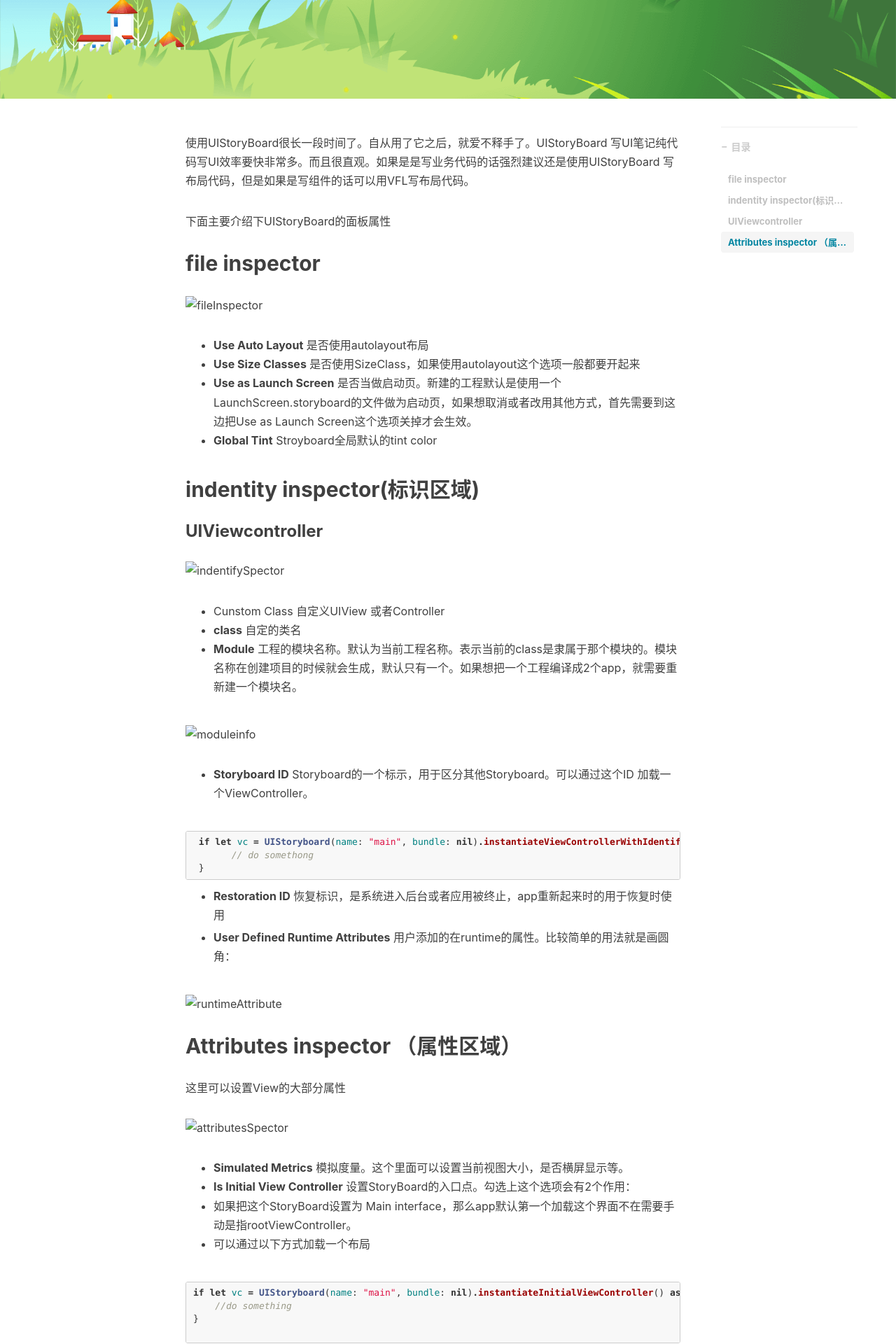
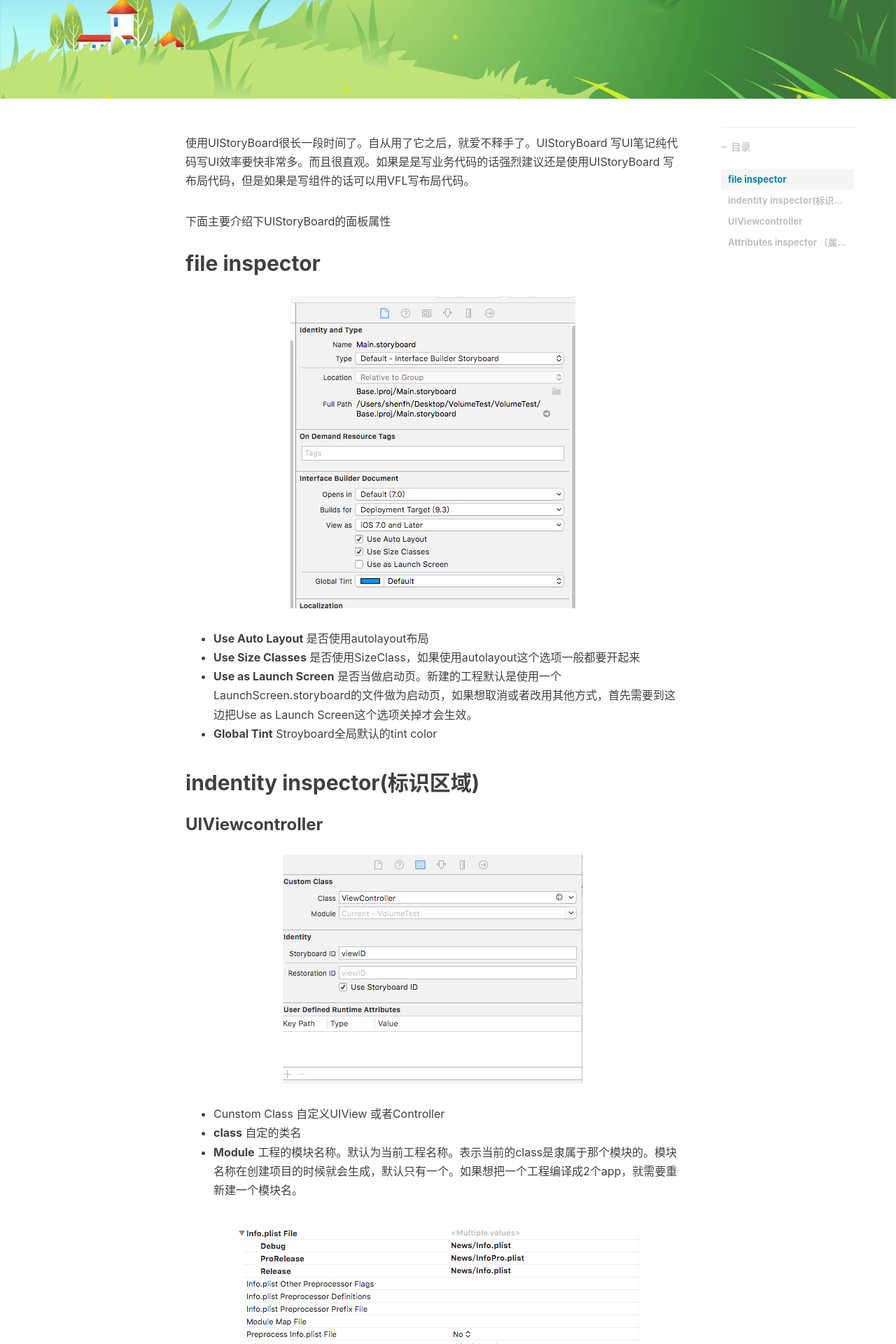
Before and after one commit to fooval-shen/shenfh.github.io, a Jekyll site: the page built from _posts/shenfh/2016-09-24-storyboard.md, in a window 1280 px wide. Shown: the part 376-2296 px from the top of the page at 70% size. Built offline with Jekyll 4.4.1, drawn with Linux system fonts in a browser that asks for light colours; nearby versions of some CDN libraries; comment, search, counter and statistics services are not loaded.

Commit message:
modify images path

```diff
--- a/_posts/shenfh/2016-09-24-storyboard.md
+++ b/_posts/shenfh/2016-09-24-storyboard.md
@@ -15,7 +15,7 @@ tags:
 ## file inspector
 
 
-![fileInspector](/images/fileInspector.png)
+![fileInspector](/img/Blog/fileInspector.png)
 
  * **Use Auto Layout**   是否使用autolayout布局
  * **Use Size Classes** 是否使用SizeClass，如果使用autolayout这个选项一般都要开起来
@@ -25,13 +25,13 @@ tags:
 ## indentity inspector(标识区域)
 ### UIViewcontroller
 
- ![indentifySpector](/images/indentifySpector.png)
+ ![indentifySpector](/img/Blog/indentifySpector.png)
 
  * Cunstom Class 自定义UIView 或者Controller
   * **class** 自定的类名
   * **Module** 工程的模块名称。默认为当前工程名称。表示当前的class是隶属于那个模块的。模块名称在创建项目的时候就会生成，默认只有一个。如果想把一个工程编译成2个app，就需要重新建一个模块名。
 
-  ![moduleinfo](/images/moduleinfo.png)
+  ![moduleinfo](/img/Blog/moduleinfo.png)
 
   * **Storyboard ID** Storyboard的一个标示，用于区分其他Storyboard。可以通过这个ID 加载一个ViewController。
 
@@ -45,14 +45,14 @@ tags:
 
  * **User Defined Runtime Attributes** 用户添加的在runtime的属性。比较简单的用法就是画圆角：
 
- ![runtimeAttribute](/images/runtimeAttribute.png)
+ ![runtimeAttribute](/img/Blog/runtimeAttribute.png)
 
 
 
 ## Attributes inspector （属性区域）
  这里可以设置View的大部分属性
 
- ![attributesSpector](/images/attributesSpector.png)
+ ![attributesSpector](/img/Blog/attributesSpector.png)
 
  * **Simulated Metrics** 模拟度量。这个里面可以设置当前视图大小，是否横屏显示等。
  * **Is Initial View Controller** 设置StoryBoard的入口点。勾选上这个选项会有2个作用：
```
Also changed, not shown: _posts/shenfh/2016-09-14-jekyll.md (+1 -1 lines), _posts/shenfh/2016-09-20-autolayout.md (+1 -1 lines), _posts/shenfh/2016-09-21-review1.md (+2 -2 lines), _posts/shenfh/2017-07-28-sessionleak.md (+1 -1 lines), img/Blog/attributesSpector.png (added), img/Blog/autolayout.png (added), img/Blog/fileInspector.png (added), img/Blog/indentifySpector.png (added), img/Blog/jekyllTree.png (added), img/Blog/moduleinfo.png (added), img/Blog/runLoop.jpg (added), img/Blog/runLoopRun.jpg (added), img/Blog/runtimeAttribute.png (added), img/Blog/sessionleakdemo.png (added).
